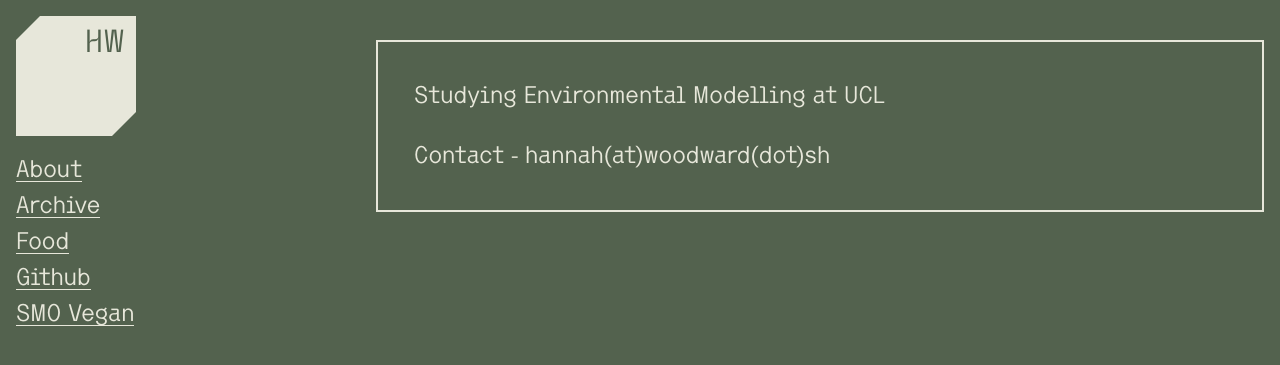
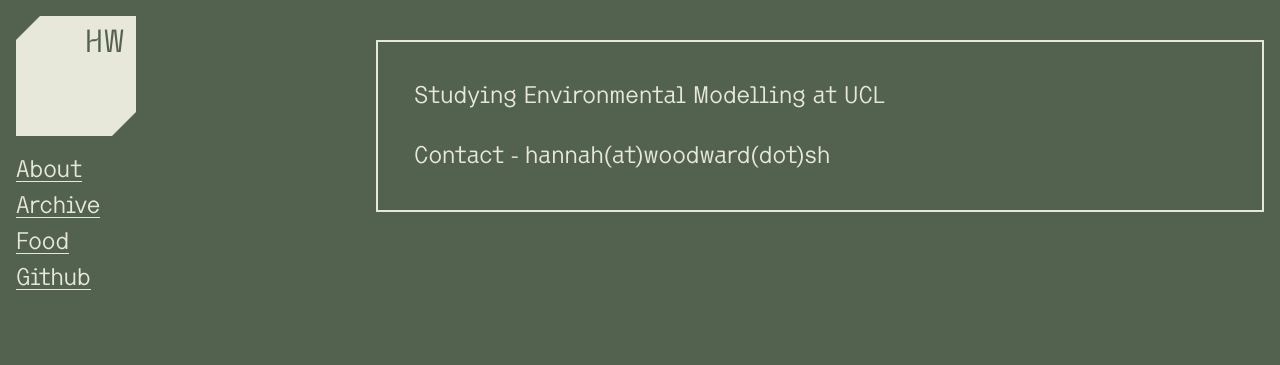
Before and after one commit to hannahwoodward/woodward.sh, a Python web app: template app/templates/index.jinja in a window 1280 px wide. Shown: the top 365 px of the page. Run offline with Jinja, Linux system fonts and the light colour scheme; the template is opened without the code that fills it, so the values that code supplies are empty.

Commit message:
Remove SMO vegan link

```diff
--- a/app/templates/_base.jinja
+++ b/app/templates/_base.jinja
@@ -3,8 +3,7 @@
   { 'route': 'index', 'title': 'About' },
   { 'route': 'archive', 'title': 'Archive' },
   { 'route': 'food', 'title': 'Food' },
-  { 'url': 'https://github.com/hannahwoodward', 'title': 'Github' },
-  { 'url': 'https://smo.woodward.sh', 'title': 'SMO Vegan' }
+  { 'url': 'https://github.com/hannahwoodward', 'title': 'Github' }
 ] %}
 
 <!DOCTYPE html>
```
